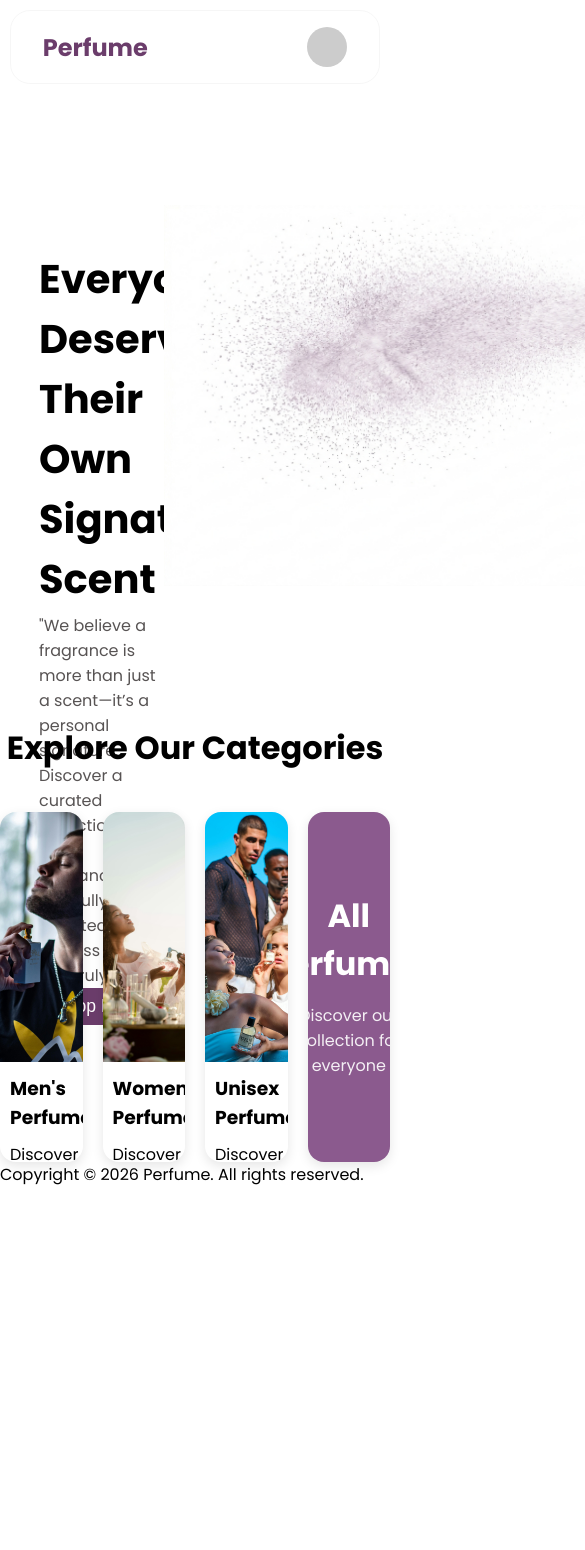
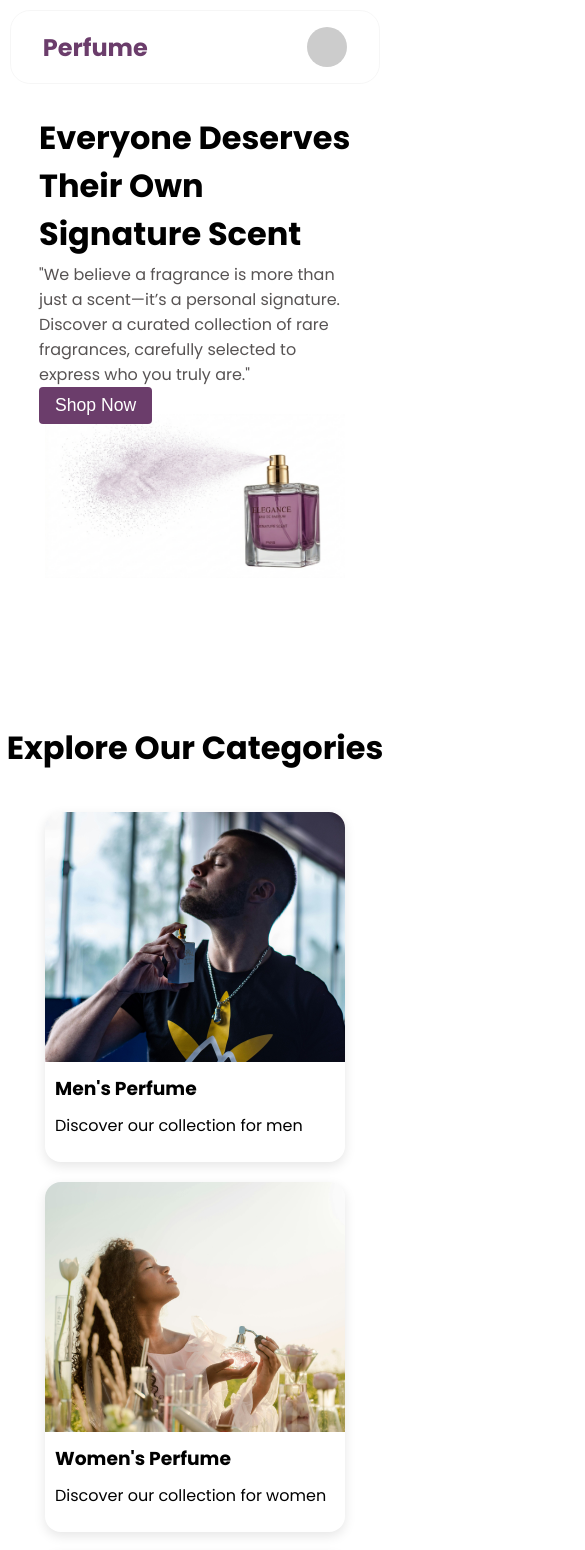
Before and after one commit to benjamin-dreje/perfume, a Next.js app: page / in a window 390 px wide. Shown: the top 1550 px of the page, 585 px wide, since content can reach past the window. Before the commit the page ends 1187 px from the top, so only its background shows below. Built offline with nearby package versions, Linux system fonts and the light colour scheme.

Commit message:
mobile style

```diff
--- a/src/app/page.css
+++ b/src/app/page.css
@@ -154,3 +154,52 @@ section.heroSection {
   font-size: 2rem;
   margin-bottom: 20px;
 }
+
+/* Mobile Responsive */
+@media (max-width: 768px) {
+  .containerHome {
+    flex-direction: column-reverse;
+    justify-content: space-around;
+    align-items: center;
+    width: 80%;
+    display: flex;
+  }
+  .homeImage {
+    /* display: flex; */
+    /* align-content: center; */
+    /* justify-content: center; */
+    /* align-items: center; */
+    width: 300px;
+    height: 350px;
+    z-index: -27;
+  }
+  .homeText {
+    flex-direction: column;
+    justify-content: space-evenly;
+    width: 100%;
+    height: 300px;
+    display: flex;
+    margin-top: 80px;
+  }
+  .title .titleH {
+    justify-content: center;
+    margin-bottom: 20px;
+    font-size: 2rem;
+    display: flex;
+    text-align: center;
+  }
+  .cardContainer {
+    justify-content: center;
+    align-items: center;
+    gap: 20px;
+    display: flex;
+    flex-wrap: wrap;
+  }
+  .homeText h1 {
+    margin-bottom: 4px;
+    font-size: 2rem;
+  }
+  .homeImage img {
+    width: 300px;
+  }
+}
```
